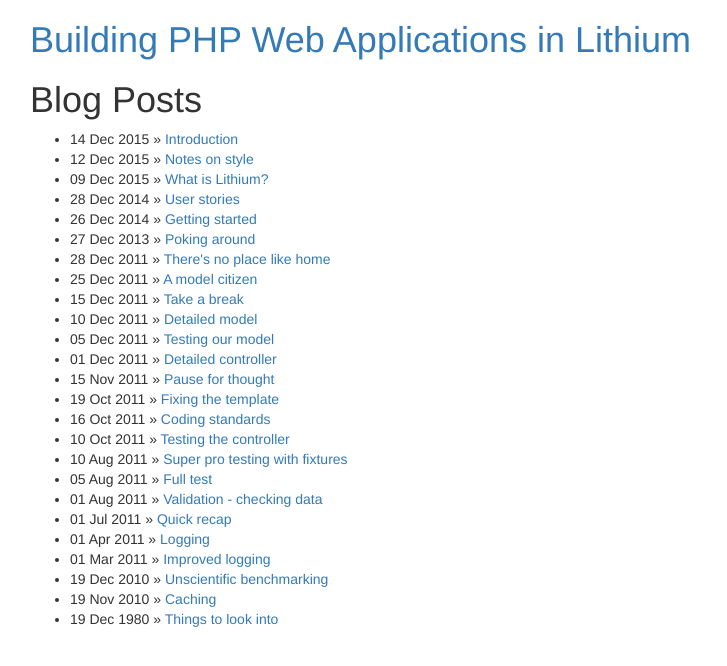
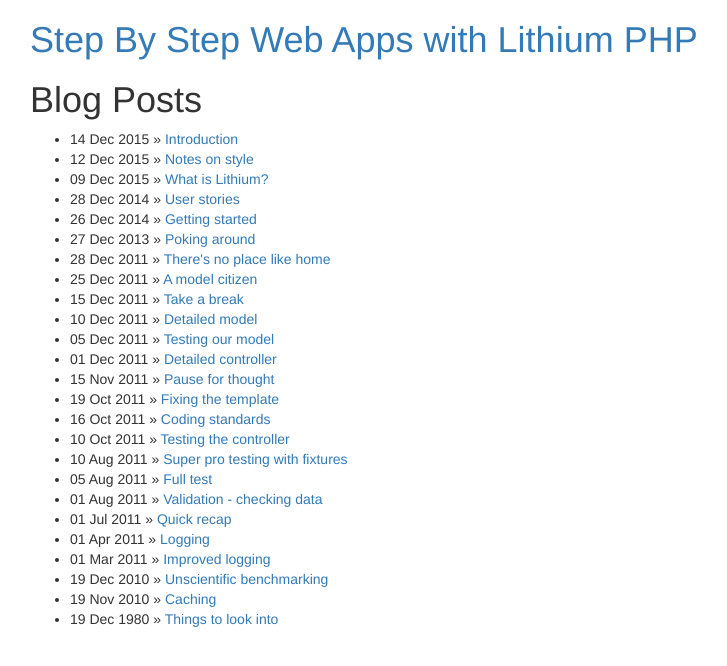
Before and after one commit to gavD/step-by-step-web-apps-with-lithium-php, a Jekyll site: the page built from index.html, in a window 1280 px wide. Shown: the top 666 px of the page, without its empty margins (40-767 px from the left). Built offline with Jekyll 4.4.1, drawn with Linux system fonts in a browser that asks for light colours; nearby versions of some CDN libraries; Markdown is read by kramdown in place of the engine named in the settings.

Commit message:
Change site title and permalink structure

```diff
--- a/_config.yml
+++ b/_config.yml
@@ -1,4 +1,4 @@
-name: Building PHP Web Applications in Lithium
+name: Step By Step Web Apps with Lithium PHP
 markdown: redcarpet
 pygments: true
-permalink: /:title.html
+permalink: :title.html
--- a/_layouts/default.html
+++ b/_layouts/default.html
@@ -8,13 +8,13 @@
 
         <!-- syntax highlighting CSS -->
 		<link rel="stylesheet" href="//netdna.bootstrapcdn.com/bootstrap/3.0.3/css/bootstrap.min.css">
-		<link rel="stylesheet" href="/css/main.css">
-        <link rel="stylesheet" href="/css/syntax.css">
+		<link rel="stylesheet" href="css/main.css">
+        <link rel="stylesheet" href="css/syntax.css">
     </head>
     <body>
 		<div class="container">
 			<div class="header">
-			  <h1 class="title"><a href="/">{{ site.name }}</a></h1>
+			  <h1 class="title"><a href="introduction.html">{{ site.name }}</a></h1>
 			</div>
 
 			{{ content }}
```
